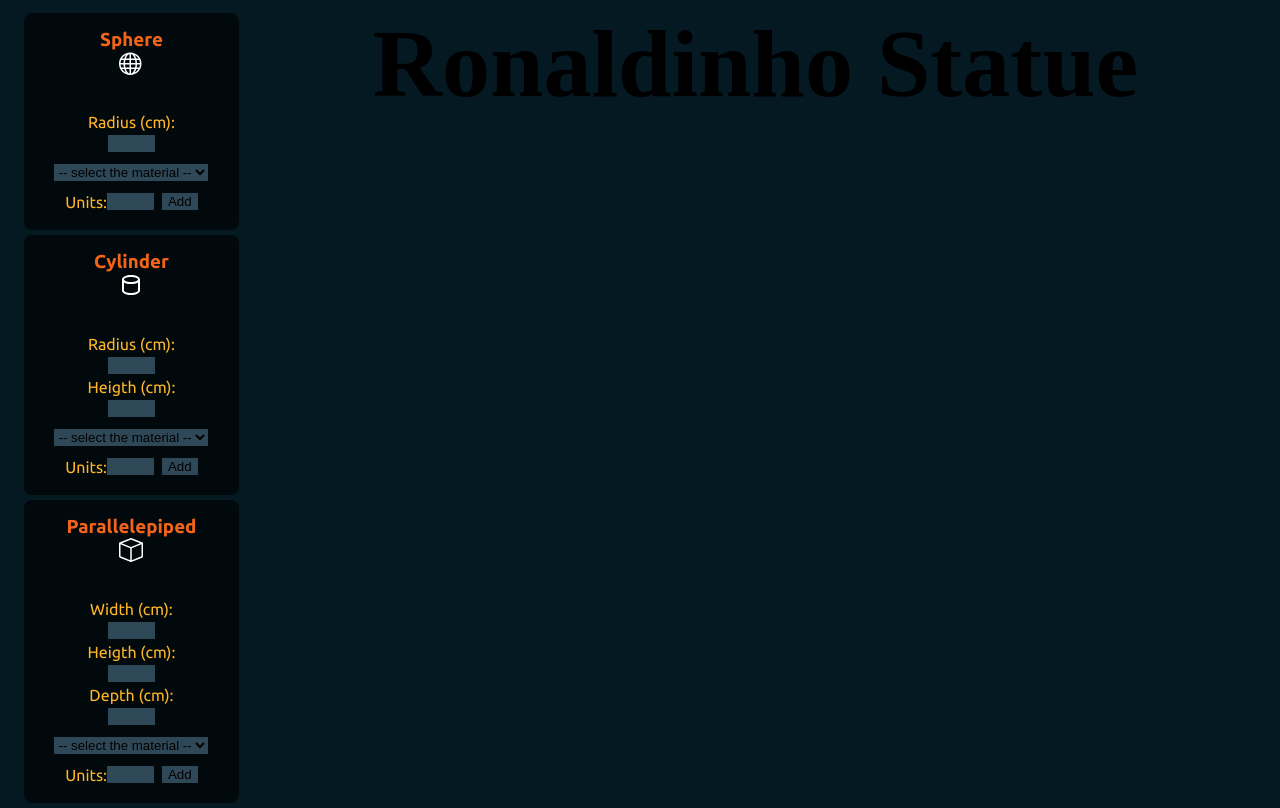
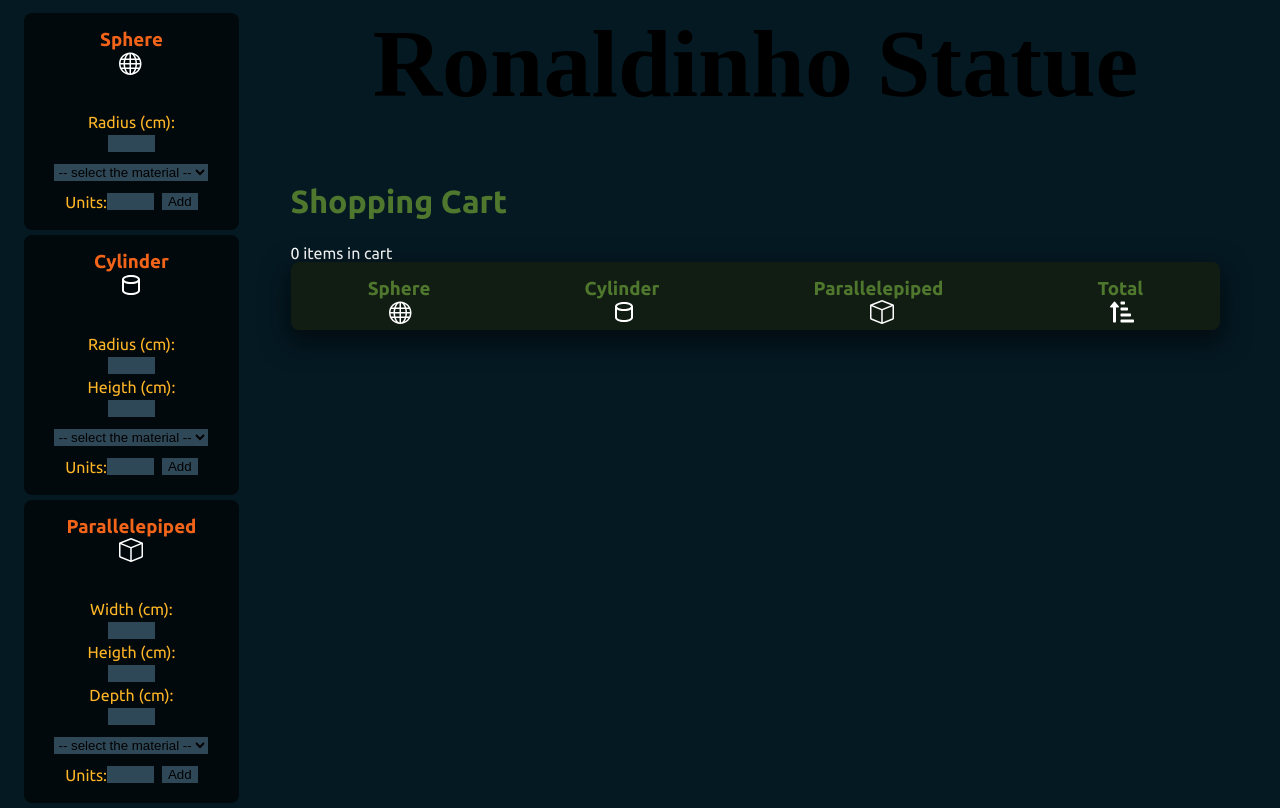
Before and after one commit to lavarinimoreira/ronaldinho-statue, a React (Create React App) app: page / in a window 1280 px wide. Built offline with nearby package versions, Linux system fonts and the light colour scheme; a web font is replaced by a local one.

Commit message:
updating form; updating sphere

```diff
--- a/package.json
+++ b/package.json
@@ -16,6 +16,7 @@
     "react-scripts": "5.0.1",
     "react-uuid": "^2.0.0",
     "typescript": "^4.9.5",
+    "uuidv4": "^6.2.13",
     "web-vitals": "^2.1.4"
   },
   "scripts": {
--- a/src/App.tsx
+++ b/src/App.tsx
@@ -5,7 +5,11 @@
 import { TSphere } from './model';
 import { sphereWeight, sphereTotal } from './components/common/utils/functions';
 import SphereList from './components/SphereList';
-import uuid from 'react-uuid';
+import { v4 as uuidv4 } from 'uuid';
+import { BiCylinder } from 'react-icons/bi';
+import { ImSphere } from 'react-icons/im';
+import { BsBox } from 'react-icons/bs';
+import { FaSortAmountUpAlt } from 'react-icons/fa';
 
 function App() {
     /** Sphere Settings------------------------------------------ */
@@ -31,7 +35,7 @@
         );
 
         sphere.total = sphereTotal(sphere.material, sphere.weight);
-        sphere.id = uuid();
+        sphere.id = uuidv4();
 
         console.log(sphere);
 
@@ -67,9 +71,17 @@
             </div>
             <div className="right">
                 <h1>Ronaldinho Statue</h1>
+                <h2 className="sc">Shopping Cart</h2>
+                <span>0 items in cart</span>
+                <div className="shopping-cart">
+                    <div>
+                        <h3>Sphere</h3>
+                        <h2>
+                            <ImSphere />
+                        </h2>
                         {spheres.map((item) => (
                             <SphereList
-                        key={item.weight}
+                                key={item.id}
                                 units={item.units}
                                 material={item.material}
                                 weight={item.weight}
@@ -80,6 +92,26 @@
                             />
                         ))}
                     </div>
+                    <div>
+                        <h3>Cylinder</h3>
+                        <h2>
+                            <BiCylinder />
+                        </h2>
+                    </div>
+                    <div>
+                        <h3>Parallelepiped</h3>
+                        <h2>
+                            <BsBox />
+                        </h2>
+                    </div>
+                    <div>
+                        <h3>Total</h3>
+                        <h2>
+                            <FaSortAmountUpAlt />
+                        </h2>
+                    </div>
+                </div>
+            </div>
         </div>
     );
 }
--- a/src/components/Form.css
+++ b/src/components/Form.css
@@ -6,6 +6,7 @@
     padding: 0 0 16px 0;
     border-radius: 8px;
     margin: 0 0 0 16px;
+    /* box-shadow: inset 0px 0px 10px 1px #4f772d; */
 }
 
 .form label {
--- a/src/components/List.css
+++ b/src/components/List.css
@@ -0,0 +1,28 @@
+.list {
+    background-color: rgba(0, 0, 0, 0.7);
+    border-radius: 8px;
+    display: flex;
+    flex-direction: column;
+    padding: 0;
+    margin: 0 0 8px 0;
+}
+
+.list ul {
+    color: #d2d4c8;
+    margin: 0;
+    padding: 0;
+    text-align: center;
+    list-style-type: none;
+    padding: 8px 80px 0px 80px;
+}
+
+.list span {
+    /* color: #941b0c; */
+    color: #540b0e;
+    align-self: flex-end;
+    margin: 0 12px 8px 0;
+}
+
+.units {
+    margin: 0 0 8px 0;
+}
--- a/src/components/SphereList.tsx
+++ b/src/components/SphereList.tsx
@@ -1,6 +1,7 @@
 import React from 'react';
 import { TSphere } from '../model';
-import { AiOutlineDelete } from 'react-icons/ai';
+import { FaTrashAlt } from 'react-icons/fa';
+import './List.css';
 
 interface Props extends TSphere {
     handleDeleteSphere: (id: string) => void;
@@ -15,17 +16,19 @@
     handleDeleteSphere,
 }) => {
     return (
-        <ul>
-            <li>{`Units: ${units}`}</li>
-            <li>{`Material: ${material}`}</li>
-            <li>{`Weight: ${(Math.round(weight * 100) / 100).toFixed(
-                2
-            )}kg.`}</li>
-            <li>{`Total: $ ${(Math.round(total * 100) / 100).toFixed(2)}`}</li>
-            <span onClick={() => handleDeleteSphere(id)}>
-                <AiOutlineDelete />
+        <div className="list">
+            <ul>
+                <li className="units">{`Units: ${units}`}</li>
+                <li>{`${material}`}</li>
+                <li>{`${(Math.round(weight * 100) / 100).toFixed(2)}kg.`}</li>
+                <li className="dolar">{`$ ${(
+                    Math.round(total * 100) / 100
+                ).toFixed(2)}`}</li>
+            </ul>
+            <span onClick={() => handleDeleteSphere(id)} title="Remove">
+                <FaTrashAlt />
             </span>
-        </ul>
+        </div>
     );
 };
 
--- a/src/index.css
+++ b/src/index.css
@@ -39,3 +39,39 @@
   flex-direction: column;
   justify-content: space-evenly;
 }
+
+.shopping-cart {
+  display: flex;
+  flex-direction: row;
+  width: 90%;
+  background-color: #111d13;
+  border-radius: 8px;
+  justify-content: space-around;
+  text-align: center;
+  box-shadow: 0px 10px 25px 5px rgba(0, 0, 0, 0.5);
+}
+
+.shopping-cart h2 {
+  margin: 0 0 32px 0;
+  color: white;
+}
+
+.shopping-cart h3 {
+  margin: 16px 0 0 0;
+  color: #4f772d;
+}
+
+.right span,
+.right h2 {
+  align-self: flex-start;
+  margin: 0 0 0 5%;
+  color: white;
+}
+
+.App div .sc {
+  /* color: #415d43; */
+  /* color: #ffb627; */
+  color: #4f772d;
+  margin: 0 0 24px 5%;
+  font-size: 32px;
+}
```
Also changed, not shown: 1 other file (tests, documents, lock files or other folders). Lines whose indentation alone changed are shown as unchanged.
